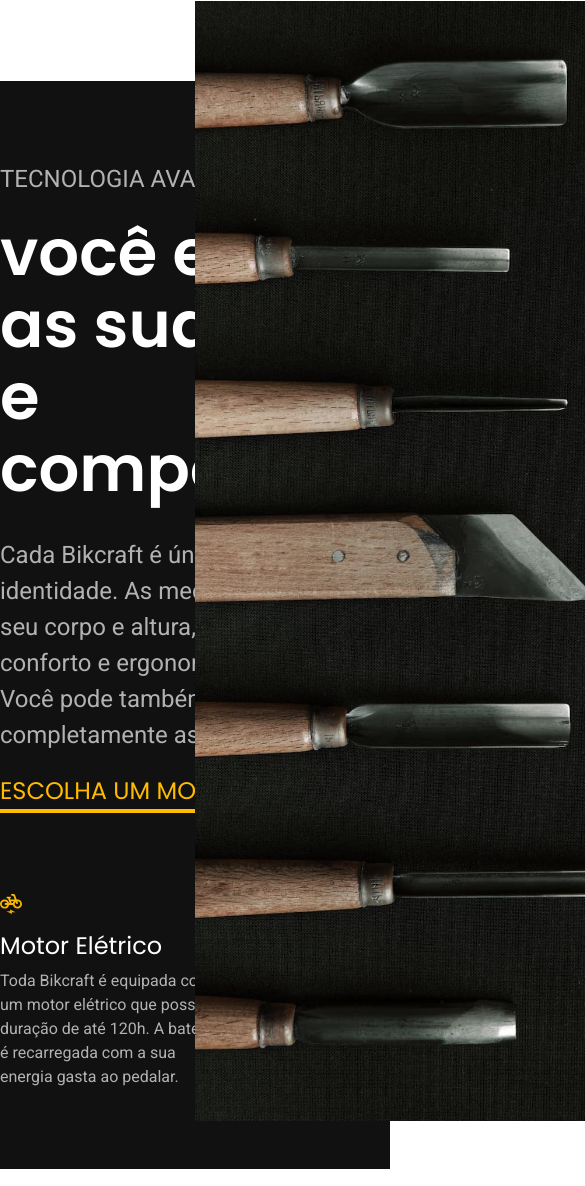
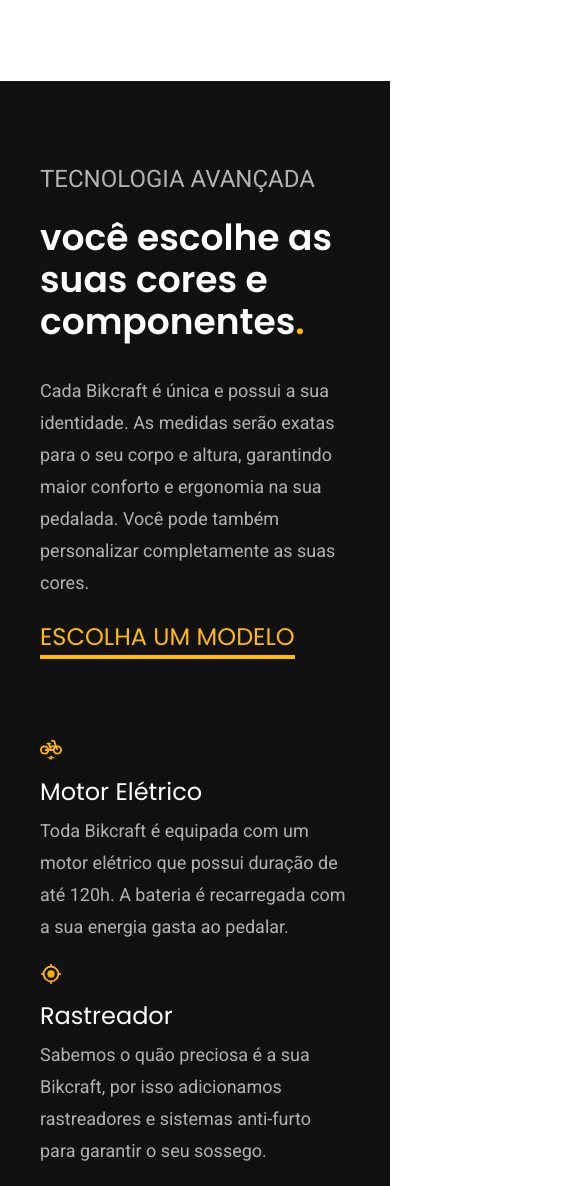
Before and after one commit to lucasvasquezfc/bikcraft, a plain HTML site: page index.html in a window 390 px wide. Shown: the part 2094-3280 px from the top of the page, 585 px wide, since content can reach past the window. Drawn offline with Linux system fonts and the light colour scheme.

Commit message:
responsivo do diferencial.css

```diff
--- a/css/home/diferencial.css
+++ b/css/home/diferencial.css
@@ -76,3 +76,62 @@
 .lista-icone {
     width: 22px;
 }
+
+@media (max-width: 1400px)  {
+
+    .diferencial {
+        padding: 0 40px;
+    }
+
+    .diferencial .diferencial-titulo {
+        font-size: 42px;
+        line-height: 52px;
+        max-width: 620px;
+    }
+
+    .diferencial .container {
+        display: grid;
+        grid-template-columns: 1fr;
+        gap: 100px;
+    }
+
+    .diferencial-img {
+        grid-column: 2;
+    }
+
+    .diferencial-banner{
+        display: grid;
+        grid-template-columns: 1fr;
+        position: relative;
+    }
+
+    .diferencial-banner{
+        display: none
+    }
+
+    .diferencial-img {
+        height: 100%;
+    }
+
+}
+@media (max-width: 900px) {
+    .diferencial .diferencial-titulo {
+        font-size: 36px;
+        line-height: 42px;
+        /* word-break: break-all; */
+        max-width: 420px;
+    }
+
+    .diferencial-lista {
+        display: flex;
+        gap: 20px;
+        flex-wrap: wrap;
+        max-width: 400px;
+    }
+
+    .diferencial-texto {
+        font-size: 18px;
+        line-height: 32px;
+        max-width: 500px;
+    }
+}
```
